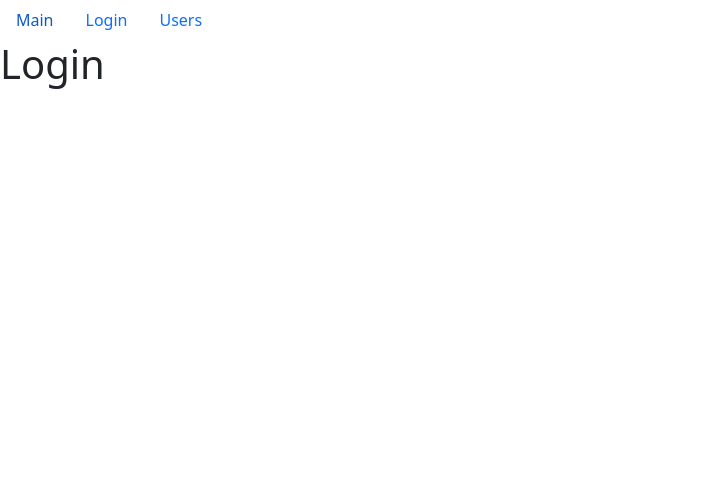
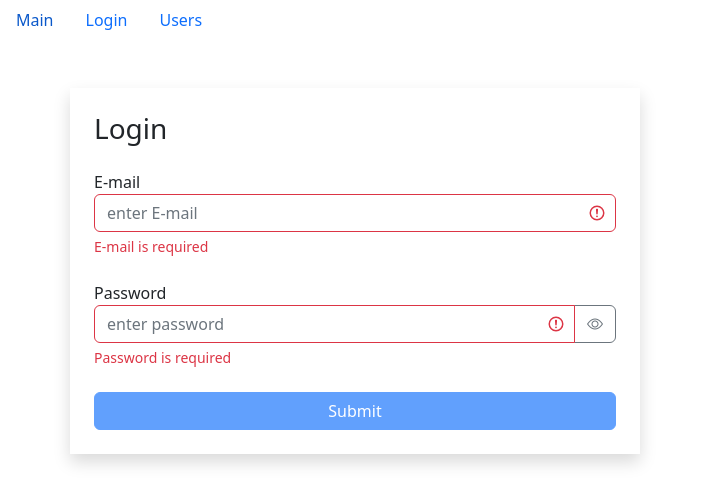
Before and after one commit to SergeyMaxx/fast-company-2, a React (Create React App) app: page /login in a window 1280 px wide. Shown: the top 504 px of the page, without its empty margins (0-704 px from the left). Built offline with nearby package versions, Linux system fonts and the light colour scheme.

Commit message:
Формы. Часть 1 (Login)

```diff
--- /dev/null
+++ b/src/app/components/textField.jsx
@@ -0,0 +1,45 @@
+import React, {useState} from 'react'
+import PropTypes from 'prop-types'
+
+const TextField = ({label, type, name, value, onChange, placeholder, error}) => {
+  const [showPassword, setShowPassword] = useState(false)
+
+  return (
+    <div className="mb-4">
+      <label htmlFor={name}>{label}</label>
+      <div className="input-group has-validation">
+        <input
+          type={showPassword ? 'text' : type}
+          id={name}
+          name={name}
+          value={value}
+          onChange={onChange}
+          placeholder={placeholder}
+          className={'form-control' + (error ? ' is-invalid' : '')}
+        />
+        {type === 'password' && (
+          <button
+            className="btn btn-outline-secondary"
+            type="button"
+            onClick={() => setShowPassword(prevState => !prevState)}
+          >
+            <i className={'bi bi-eye' + (showPassword ? '-slash' : '')}/>
+          </button>
+        )}
+        {error && <div className="invalid-feedback">{error}</div>}
+      </div>
+    </div>
+  )
+}
+
+TextField.propTypes = {
+  label: PropTypes.string,
+  type: PropTypes.string,
+  name: PropTypes.string,
+  value: PropTypes.string,
+  onChange: PropTypes.func,
+  placeholder: PropTypes.string,
+  error: PropTypes.string
+}
+
+export default TextField
--- a/src/app/layouts/login.jsx
+++ b/src/app/layouts/login.jsx
@@ -1,11 +1,91 @@
-import React from 'react'
+import React, {useEffect, useState} from 'react'
+import TextField from '../components/textField'
+import {validator} from '../utils/validator'
 
 const Login = () => {
+  const [data, setData] = useState({email: '', password: ''})
+  const [errors, setErrors] = useState({})
+
+  const handleChange = ({target}) => {
+    setData(prevState => ({
+      ...prevState,
+      [target.name]: target.value
+    }))
+  }
+
+  const validatorConfig = {
+    email: {
+      isRequired: {message: 'E-mail is required'},
+      isEmail: {message: 'email entered incorrectly'}
+    },
+    password: {
+      isRequired: {message: 'Password is required'},
+      isCapitalSymbol: {message: 'password must contain a capital letter'},
+      isContainDigit: {message: 'password must contain a number'},
+      min: {
+        message: 'password must contain at least 8 characters',
+        value: 8
+      }
+    }
+  }
+
+  useEffect(() => {
+    validate()
+  }, [data])
+
+  const validate = () => {
+    const errors = validator(data, validatorConfig)
+    setErrors(errors)
+    return Object.keys(errors).length !== 0
+  }
+
+  const isValid = Object.keys(errors).length !== 0
+
+  const handleSubmit = e => {
+    e.preventDefault()
+    if (validate()) return
+    console.log(data)
+  }
+
   return (
-    <h1>
-      Login
-    </h1>
+    <div className="container mt-5">
+      <div className="row">
+        <div className="col-md-6 offset-md3 shadow p-4">
+          <h3 className="mb-4">Login</h3>
+          <form onSubmit={handleSubmit}>
+            <TextField
+              label="E-mail"
+              name="email"
+              value={data.email}
+              onChange={handleChange}
+              placeholder="enter E-mail"
+              error={errors.email}
+            />
+            <TextField
+              label="Password"
+              type="password"
+              name="password"
+              value={data.password}
+              onChange={handleChange}
+              placeholder="enter password"
+              error={errors.password}
+            />
+            <button
+              type="submit"
+              disabled={isValid}
+              className="btn btn-primary w-100 mx-auto"
+            >
+              Submit
+            </button>
+          </form>
+        </div>
+      </div>
+    </div>
   )
 }
 
+TextField.defaultProps = {
+  type: 'text'
+}
+
 export default Login
--- /dev/null
+++ b/src/app/utils/validator.js
@@ -0,0 +1,49 @@
+export function validator(data, config) {
+  const errors = {}
+
+  function validate(validateMethod, data, config) {
+    let statusValidate
+
+    switch (validateMethod) {
+      case 'isRequired':
+        statusValidate = data.trim() === ''
+        break
+      case 'isEmail': {
+        const emailRegExp = /^\S+@\S+\.\S+$/g
+        statusValidate = !emailRegExp.test(data)
+        break
+      }
+      case 'isCapitalSymbol': {
+        const capitalRegExp = /[A-Z]+/g
+        statusValidate = !capitalRegExp.test(data)
+        break
+      }
+      case 'isContainDigit': {
+        const digitRegExp = /\d+/g
+        statusValidate = !digitRegExp.test(data)
+        break
+      }
+      case 'min': {
+        statusValidate = data.length < config.value
+        break
+      }
+      default:
+        break
+    }
+    if (statusValidate) {
+      return config.message
+    }
+  }
+
+  for (const dataKey in data) {
+    for (const validateMethod in config[dataKey]) {
+      const error = validate(
+        validateMethod, data[dataKey], config[dataKey][validateMethod]
+      )
+      if (error && !errors[dataKey]) {
+        errors[dataKey] = error
+      }
+    }
+  }
+  return errors
+}
```
